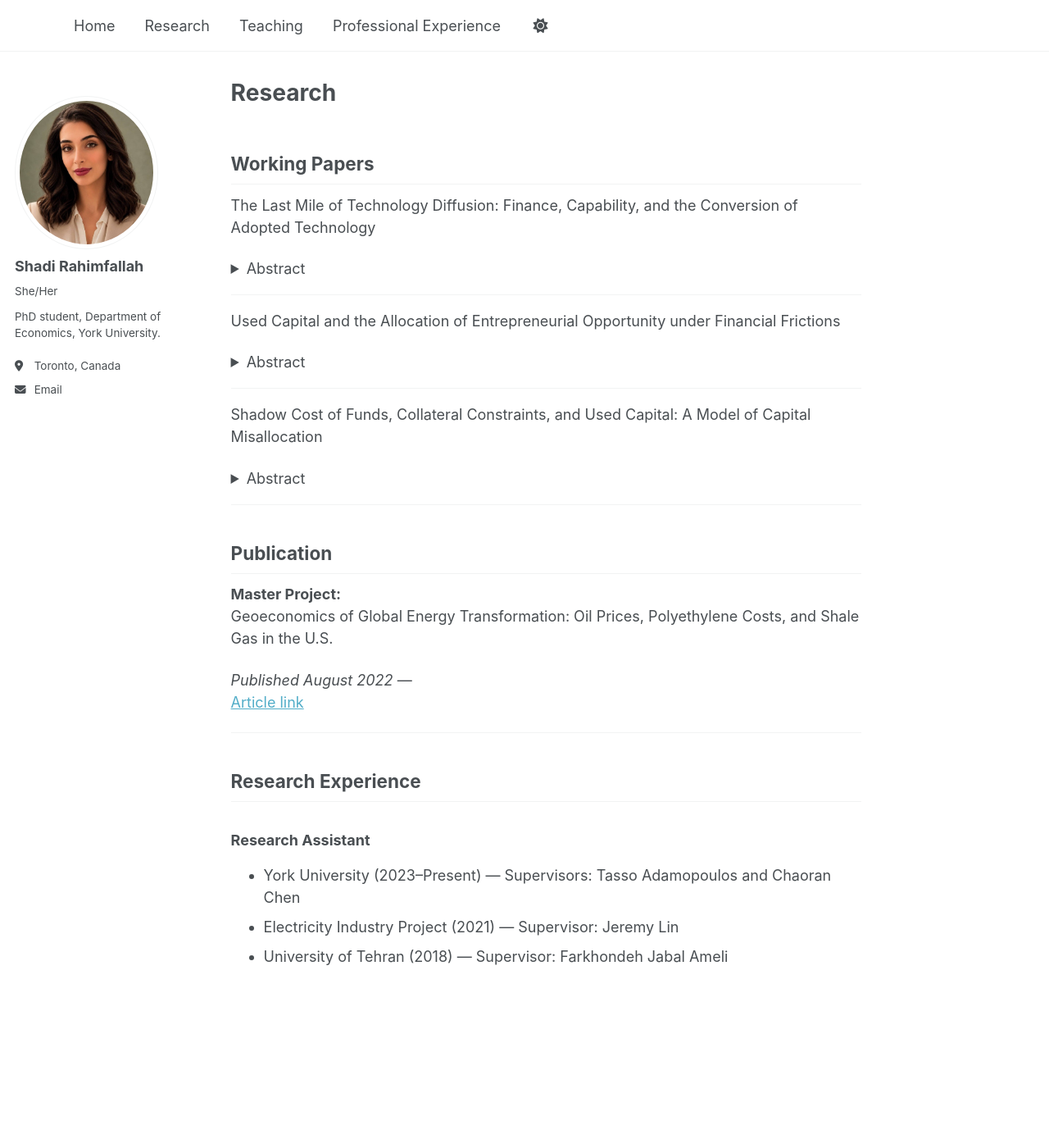
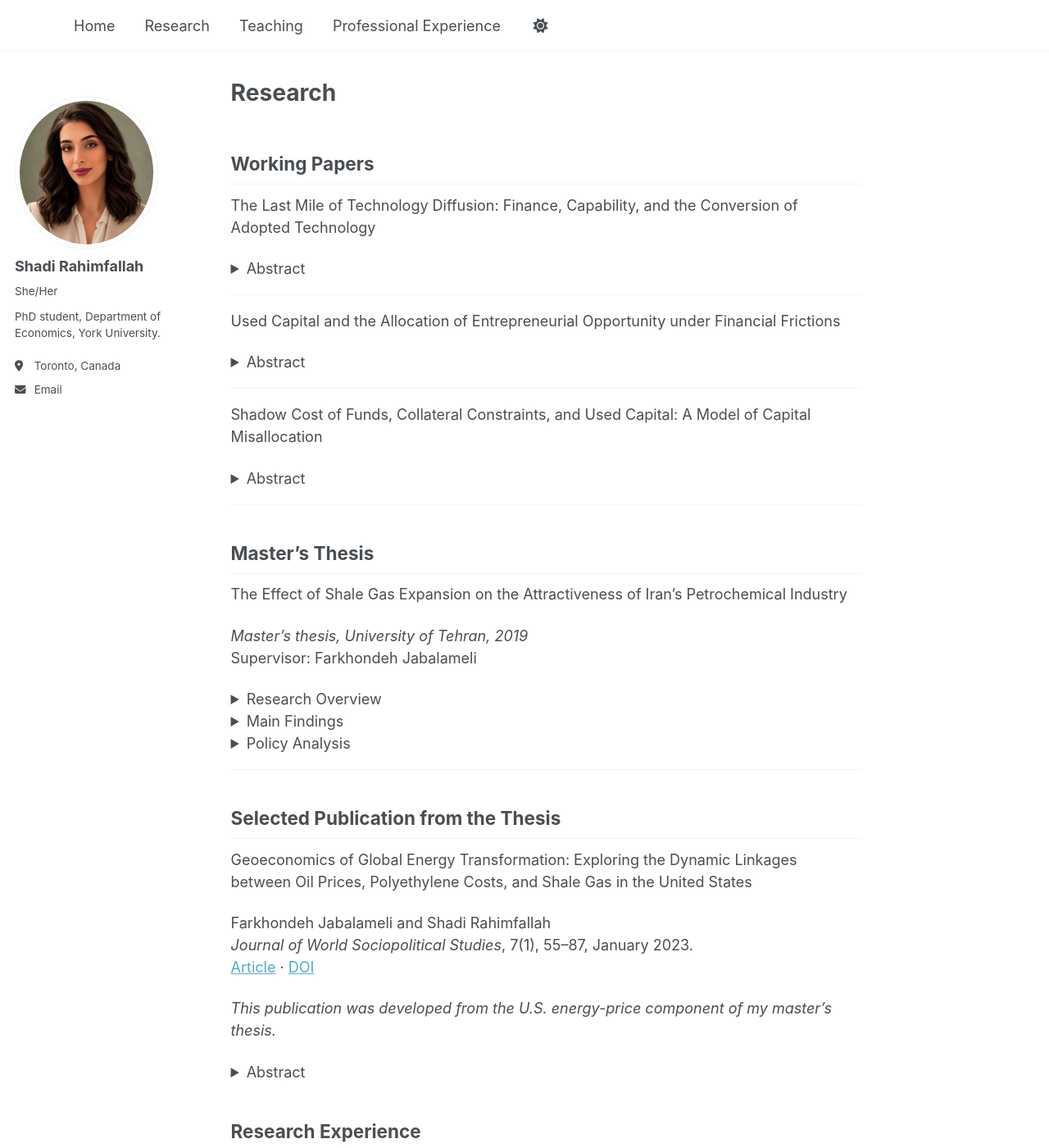
Before and after one commit to ShadiRahimfallah/ShadiRahimfallah.github.io, a Jekyll site: the page built from _pages/research.md, in a window 1280 px wide and 1400 px high. Shown: the whole window at 82% size. Built offline with Jekyll 4.4.1, drawn with Linux system fonts in a browser that asks for light colours; a script that is not in the unit is left out; some of the changed text lies outside the part shown.

Commit message:
Update research.md

```diff
--- a/_pages/research.md
+++ b/_pages/research.md
@@ -13,7 +13,6 @@ The Last Mile of Technology Diffusion: Finance, Capability, and the Conversion o
 
 <details><summary>Abstract</summary>
 
-Technology in developing countries fails twice: firms adopt less of the frontier, and much of what they adopt never becomes how they actually produce. This paper defines, measures, and prices a new wedge: the conversion wedge, the gap between technology a firm uses at all and technology that is its primary production method. Using firm-level Adoption of Technology survey data, I construct a stalled-conversion indicator for each firm and business function: an advanced method that is used but not primary. Across countries, a large share of adopted advanced technologies are not the firm’s primary method, and many remain stalled even after several years of use. I document that machines load on the adoption margin but not the conversion margin, while finance and internal capability load on the conversion margin but not adoption. I then build a quantitative general-equilibrium model in which firms choose conversion intensity and where finance and internal capability govern the cost of making adopted technology operational. The results show that technology diffusion is not only about access to machines or adoption; it also depends on whether firms can finance and manage the last mile of conversion inside production.
 
 </details>
 
@@ -43,15 +42,78 @@ Firms can choose new versus used capital. The lower purchase price of used capit
 
 ---
 
-## Publication
 
-**Master Project:**
-Geoeconomics of Global Energy Transformation: Oil Prices, Polyethylene Costs, and Shale Gas in the U.S.
+## Master's Thesis
 
-*Published August 2022* —
-<a href="https://wsps.ut.ac.ir/article_93569.html" target="_blank" rel="noopener noreferrer">Article link</a>
+<span class="paper-title-blue">
+The Effect of Shale Gas Expansion on the Attractiveness of Iran's Petrochemical Industry
+</span>
+
+*Master's thesis, University of Tehran, 2019*
+Supervisor: Farkhondeh Jabalameli
+
+<details><summary>Research Overview</summary>
+
+This thesis studies how the U.S. shale-gas revolution changed global petrochemical competitiveness and examines the implications for Iran's petrochemical industry. It combines international energy-price analysis, evidence from Iranian petrochemical companies, and an institutional analysis of Iran's feedstock-pricing system.
+
+The research contains three empirical components:
+
+1. A time-series analysis of the relationship between WTI crude-oil prices and U.S. polyethylene prices during the expansion of shale-gas production.
+
+2. A panel-data analysis of the relationship between polyethylene prices and the stock-market performance of major Iranian petrochemical companies.
+
+3. A company-level analysis of how exchange-rate movements, inflation, and product prices were associated with the performance of Shazand Petrochemical Company.
+
+</details>
+
+<details><summary>Main Findings</summary>
+
+The U.S. analysis shows that crude-oil prices had a positive and significant long-run relationship with polyethylene prices, although no significant short-run effect was detected. The results also indicate one-way causality from oil prices to polyethylene prices. Therefore, while shale gas reduced the cost of ethane feedstock, polyethylene prices remained connected to oil-market conditions. This combination strengthened the cost advantage and profit margins of U.S. ethane-based producers.
+
+For Iran, the panel analysis finds a positive long-run association between polyethylene prices and the returns of several major petrochemical companies, including Maron, Persian Gulf Petrochemical Industries, Shazand, and Amir Kabir. The company-level analysis also highlights the importance of exchange-rate movements and inflation for the nominal performance of Iranian petrochemical firms.
+
+Together, the findings show that Iran's petrochemical competitiveness depends on more than access to natural-gas resources. Feedstock costs, international product prices, exchange-rate conditions, technology, capacity utilization, and access to export markets jointly determine investment attractiveness.
+
+</details>
+
+<details><summary>Policy Analysis</summary>
+
+The thesis materials document the evolution of Iran's petrochemical feedstock-pricing system—from subsidized and administratively controlled rates to the 13-cent floor and later formulas linked to international gas prices and exchange rates.
+
+The policy problem was not simply that feedstock was always too cheap or always too expensive. Low and frozen prices generated economic rents and encouraged investment in relatively simple upstream gas-based products. Abrupt increases and volatile benchmark-based formulas subsequently compressed producers' margins and made long-term investment more difficult.
+
+The policy implication is that cheap feedstock alone cannot create a sustainable petrochemical advantage. Iran requires a transparent and predictable pricing formula that balances three objectives:
+
+- capturing a fair public return from natural-gas resources;
+- maintaining regional industrial competitiveness; and
+- encouraging downstream production, technological upgrading, energy efficiency, and export diversification.
+
+A potential reform would combine domestic opportunity cost with regional competitor prices, use a moving average and price collar to reduce sudden shocks, and make preferential pricing conditional on measurable investment and performance.
+
+This institutional policy analysis complements the econometric findings; it is not presented as a causal result estimated by the U.S. price model.
+
+</details>
 
 ---
+
+## Selected Publication from the Thesis
+
+<span class="paper-title-blue">
+Geoeconomics of Global Energy Transformation: Exploring the Dynamic Linkages between Oil Prices, Polyethylene Costs, and Shale Gas in the United States
+</span>
+
+Farkhondeh Jabalameli and Shadi Rahimfallah
+*Journal of World Sociopolitical Studies*, 7(1), 55–87, January 2023.
+[Article](https://wsps.ut.ac.ir/article_93569.html) · [DOI](https://doi.org/10.22059/wsps.2023.363112.1370)
+
+*This publication was developed from the U.S. energy-price component of my master's thesis.*
+
+<details><summary>Abstract</summary>
+
+Using monthly data from January 2013 to December 2017 and an autoregressive distributed lag model, this paper examines the relationship between WTI crude-oil prices and U.S. high-density polyethylene prices during the shale-gas expansion. The results identify a positive and significant long-run effect of oil prices on polyethylene prices, no significant short-run effect, and one-way causality from oil to polyethylene prices. The findings explain how inexpensive shale-based ethane, combined with polyethylene prices that remained connected to oil-market conditions, contributed to the competitive advantage of U.S. petrochemical producers.
+
+</details>
+
 
 ## Research Experience
 
```
